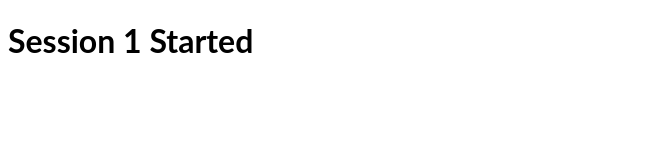
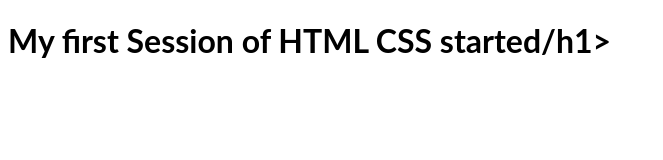
Before and after one commit to Lokesh219/HTML-CSS_Session1, a plain HTML site: page index.html in a window 1280 px wide. Shown: the whole page, without its empty margins (0-663 px from the left). Drawn offline with Linux system fonts and the light colour scheme.

Commit message:
Update index.html

```diff
--- a/index.html
+++ b/index.html
@@ -8,6 +8,6 @@
     <link rel="stylesheet" href="style.css">
 </head>
 <body>
-    <h1>Session 1 Started</h1>
+    <h1>My first Session of HTML CSS started/h1>
 </body>
 </html>
```
